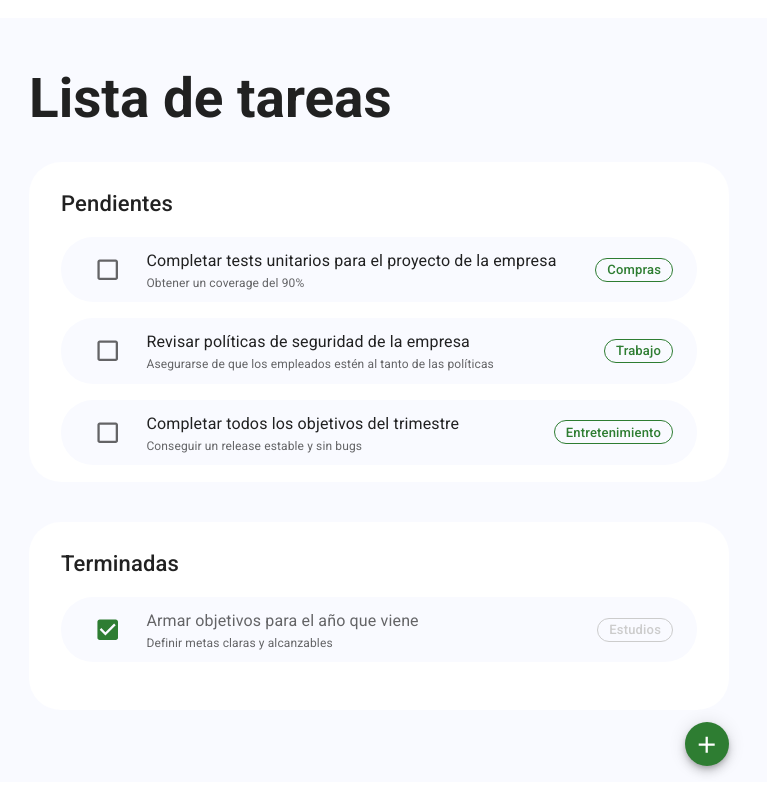
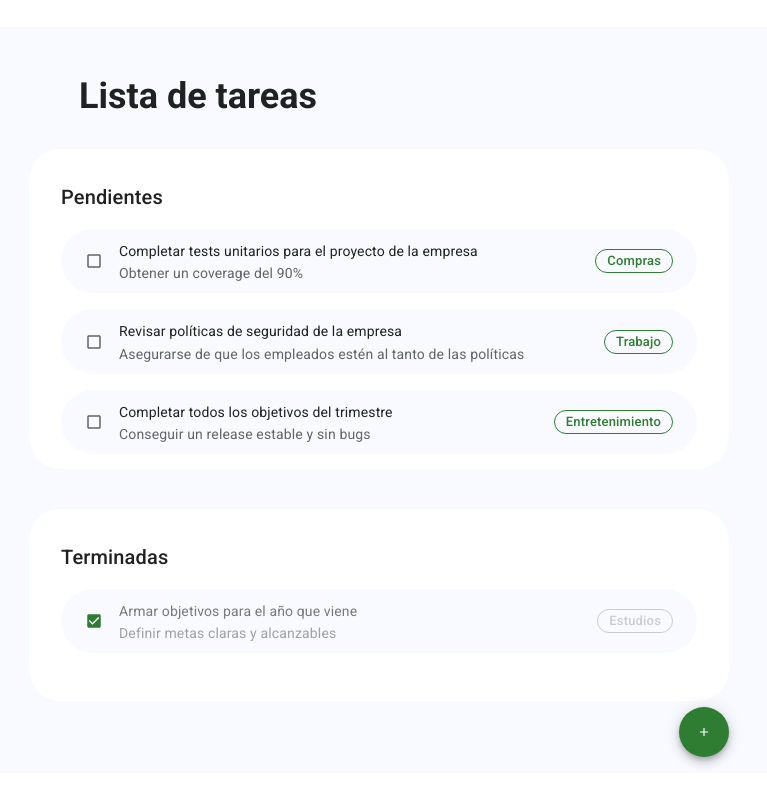
Before and after one commit to tefiavalos/to-do-list, a React (Vite) app: page / in a window 1280 px wide. Shown: the whole page, without its empty margins (261-1028 px from the left). Built offline with nearby package versions, Linux system fonts and the light colour scheme; data requests are answered from the project's data file.

Commit message:
fix some item styles

```diff
--- a/src/components/Item/Item.styles.ts
+++ b/src/components/Item/Item.styles.ts
@@ -31,9 +31,9 @@ export const ItemBox = styled(Box)({
 export const ItemTitle = styled(Typography, {
   shouldForwardProp: (prop) => prop !== "$completed",
 })<{ $completed?: boolean }>(({ theme, $completed }) => ({
-  fontWeight: theme.typography.fontWeightRegular,
-  fontSize: theme.typography.subtitle1.fontSize,
-  color: $completed ? theme.palette.text.secondary : theme.palette.text.primary,
+  fontWeight: theme.custom.fontWeight400,
+  fontSize: theme.custom.fontSize14,
+  color: $completed ? "rgba(102,102,102,0.87)" : theme.palette.text.primary,
   [theme.breakpoints.down("sm")]: {
     fontSize: 14,
     maxWidth: 120,
@@ -46,11 +46,9 @@ export const ItemTitle = styled(Typography, {
 export const ItemDescription = styled(Typography, {
   shouldForwardProp: (prop) => prop !== "$completed",
 })<{ $completed?: boolean }>(({ theme, $completed }) => ({
-  fontWeight: theme.typography.fontWeightRegular,
-  fontSize: theme.custom.fontSizeSmall,
-  color: $completed
-    ? theme.palette.text.secondary
-    : theme.palette.text.secondary,
+  fontWeight: theme.custom.fontWeight400,
+  fontSize: theme.custom.fontSize14,
+  color: $completed ? "rgba(102,102,102,0.6)" : theme.palette.text.secondary,
   [theme.breakpoints.down("sm")]: {
     fontSize: 12,
     whiteSpace: "nowrap",
@@ -86,15 +84,20 @@ export const ItemChip = styled(Chip, {
 
 export const StyledCheckbox = styled(Checkbox)({
   marginRight: 16,
+  width: 18,
+  height: 18,
+  '& .MuiSvgIcon-root': {
+    fontSize: 18,
+  },
 });
 
 export const StyledIcon = styled("div", {
-  shouldForwardProp: (prop) => prop !== "$completed" && prop !== "$color",
-})<{ $completed?: boolean; $color?: string }>(
-  ({ theme, $completed, $color }) => ({
+  shouldForwardProp: (prop) => prop !== "$completed" && prop !== "$color" && prop !== "size",
+})<{ $completed?: boolean; $color?: string; size?: number }>(
+  ({ theme, $completed, $color, size }) => ({
     display: 'flex',
     alignItems: 'center',
-    fontSize: 22,
+    fontSize: size || 20,
     color: $completed ? theme.palette.text.disabledText : $color || "inherit",
     marginRight: 8,
   })
--- a/src/components/Item/Item.tsx
+++ b/src/components/Item/Item.tsx
@@ -36,7 +36,7 @@ const Item: React.FC<ItemProps> = ({
       />
       {IconComponent && (
         <StyledIcon $completed={completed} $color={task.color ?? undefined}>
-          <IconComponent />
+          <IconComponent fontSize="inherit" />
         </StyledIcon>
       )}
       <ItemBox>
--- a/src/components/TaskList/TaskList.tsx
+++ b/src/components/TaskList/TaskList.tsx
@@ -27,7 +27,7 @@ const TaskList: React.FC<TaskListProps> = ({
 }) => (
   <TaskListPaper maxHeight={maxHeight}>
     <StickyTitle>
-      <Typography variant="h6" fontWeight={500} mt={0} mb={0} pt={3} pb={2}>
+      <Typography variant="h6" fontWeight={500} mt={0} mb={0} pt={4} pb={2} fontSize={20}>
         {title}
       </Typography>
     </StickyTitle>
--- a/src/screens/main/Main.styles.ts
+++ b/src/screens/main/Main.styles.ts
@@ -36,12 +36,13 @@ export const ContentBox = styled(Box)(({ theme }) => ({
 
 export const Title = styled(Typography)(({ theme }) => ({
   width: "100%",
-  maxWidth: 700,
+  maxWidth: 600,
   marginLeft: "auto",
   marginRight: "auto",
   alignSelf: "flex-start",
   fontWeight: theme.typography.fontWeightBold,
   marginBottom: theme.spacing(4),
+  fontSize: 36,
   [theme.breakpoints.down("sm")]: {
     fontSize: 26,
     marginBottom: theme.spacing(2),
@@ -76,4 +77,4 @@ export const FabBox = styled(Box)(({ theme }) => ({
   },
 }));
 
-export const fabSx = { width: 44, height: 44, minHeight: 44 };
+export const fabSx = { width: 50, height: 50, minHeight: 50 };
--- a/src/screens/main/Main.tsx
+++ b/src/screens/main/Main.tsx
@@ -70,7 +70,7 @@ function Main() {
           />
           <FabBox>
             <Fab color="primary" aria-label="add" onClick={handleOpen} sx={fabSx}>
-              <AddIcon />
+              <AddIcon fontSize="inherit" sx={{ fontSize: 14, fontWeight: 500 }} />
             </Fab>
           </FabBox>
         </TaskListBox>
--- a/src/styles/theme.ts
+++ b/src/styles/theme.ts
@@ -21,6 +21,8 @@ declare module '@mui/material/styles' {
       itemBoxMinHeight: number;
       pillRadius: number;
       fontSizeSmall: number;
+      fontWeight400: number;
+      fontSize14: number;
     };
   }
   interface ThemeOptions {
@@ -43,6 +45,8 @@ declare module '@mui/material/styles' {
       itemBoxMinHeight?: number;
       pillRadius?: number;
       fontSizeSmall?: number;
+      fontWeight400?: number;
+      fontSize14?: number;
     };
   }
   interface Shape {
@@ -124,5 +128,7 @@ export const theme = createTheme({
     itemBoxMinHeight: 64,
     pillRadius: 100,
     fontSizeSmall: 12,
+    fontWeight400: 400,
+    fontSize14: 14,
   },
 });
```
